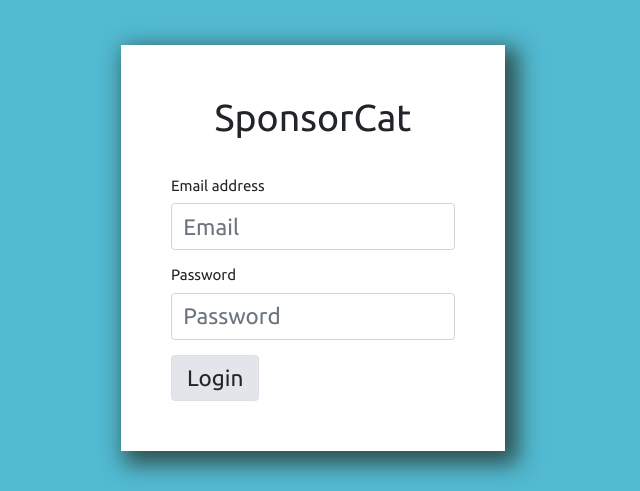
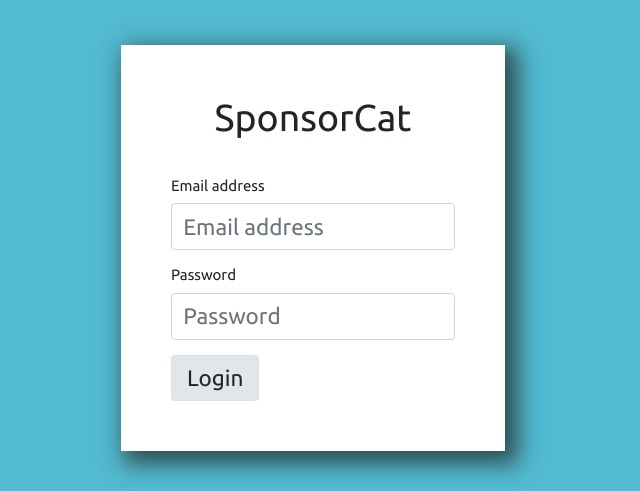
Before and after one commit to amberheilman/sponsor-cat, a Flask app: page / in a window 1280 px wide. Shown: the top 491 px of the page, without its empty margins (327-967 px from the left). Run offline with Flask 2, Linux system fonts and the light colour scheme; parts of the project's set-up code (start-up, migrations or seed data) failed here and were passed over; some libraries are stand-ins or nearby versions.

Commit message:
change login placeholder

```diff
--- a/templates/login.html
+++ b/templates/login.html
@@ -25,7 +25,7 @@
         <form action="" method=post>
           <div class="form-group">
             <label for="exampleInputEmail1">Email address</label>
-            <input type="email" class="form-control" id="exampleInputEmail1" aria-describedby="emailHelp" placeholder="Email" name="email">
+            <input type="email" class="form-control" id="exampleInputEmail1" aria-describedby="emailHelp" placeholder="Email address" name="email">
           </div>
           <div class="form-group">
             <label for="exampleInputPassword1">Password</label>
```
